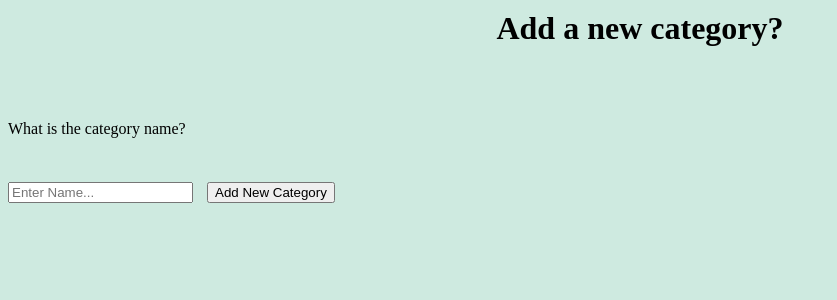
After one commit to mikboy018/fsnd-vagrant, a Flask app: page /categories/new/confirmed/ in a window 1280 px wide. The commit adds this page. Shown: the top 300 px of the page, without its empty margins (0-837 px from the left). Run offline with Flask 2, Linux system fonts and the light colour scheme.

Commit message:
User can now remove categories. Now to add / remove items to categories.

```diff
--- a/vagrant/catalog/application.py
+++ b/vagrant/catalog/application.py
@@ -57,13 +57,39 @@ def remove_item():
 @app.route('/categories/new/',  methods = ['GET', 'POST'])
 def new_category():
 	print("Unders construction... admin will be able to add category from here")
-	return "New Category"
+	return render_template('new_cat.html')
+
+@app.route('/categories/new/confirmed/', methods = ['GET', 'POST'])
+def new_cat():
+	if request.method == 'POST':
+
+		cat_name = request.form['category_name']
+		print("adding: " + cat_name + " to categories")
+		user = session.query(Users).one()
+		category = Categories(name = cat_name, owner = user)
+
+		session.add(category)
+		session.commit()
+		cat = session.query(Categories).all()
+		return render_template('main.html', categories = cat)
+	else:
+		return render_template('new_cat.html')
 
 """ Remove categoryies / Admin only """
 @app.route('/categories/remove/<int:categories_id>/',  methods = ['GET', 'POST'])
-def remove_category():
+def remove_category(categories_id):
 	print("Under construction... admin will be able to remove category from here")
-	return "Remove Category"
+	cat = session.query(Categories).filter_by(id = categories_id).one()
+	return render_template('remove.html', categories = cat)
+
+@app.route('/categories/remove/<int:categories_id>/confirmed/', methods = ['GET','POST'])
+def remove(categories_id):
+	cat = session.query(Categories).filter_by(id = categories_id).one()
+	print("removing - " + cat.name)
+	session.delete(cat)
+	session.commit()
+	cat_list = session.query(Categories).all()
+	return render_template('main.html', categories = cat_list)
 
 if __name__ == '__main__':
 	app.debug = True
--- /dev/null
+++ b/vagrant/catalog/templates/new_cat.html
@@ -0,0 +1,17 @@
+<!DOCTYPE html>
+<html>
+<head>
+	<link rel=stylesheet type=text/css href="{{url_for('static', filename='style.css')}}">
+	<title>New Category</title>
+</head>
+<body>
+	<h1> Add a new category? </h1>
+
+	<br /><br />
+	<form method = post>
+		<p> What is the category name? </p><br />
+		<input type="text" name="category_name" placeholder="Enter Name...">
+		<button formaction="/categories/new/confirmed/">Add New Category</button>
+	</form>
+</body>
+</html>
--- a/vagrant/catalog/templates/remove.html
+++ b/vagrant/catalog/templates/remove.html
@@ -1,6 +1,7 @@
 <!DOCTYPE html>
 <html>
 <head>
+	<link rel=stylesheet type=text/css href="{{url_for('static', filename='style.css')}}">
 	<title>Remove: {{categories.name}}</title>
 </head>
 <body>
```
Also changed, not shown: vagrant/catalog/templates/main.html (+15 -0 lines), vagrant/catalog/catalog.db.
